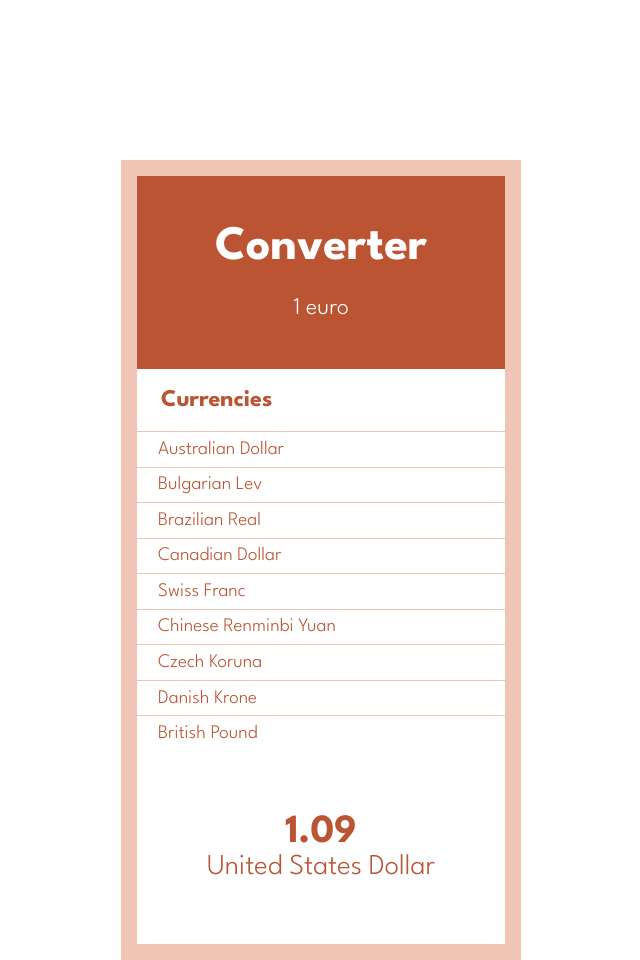
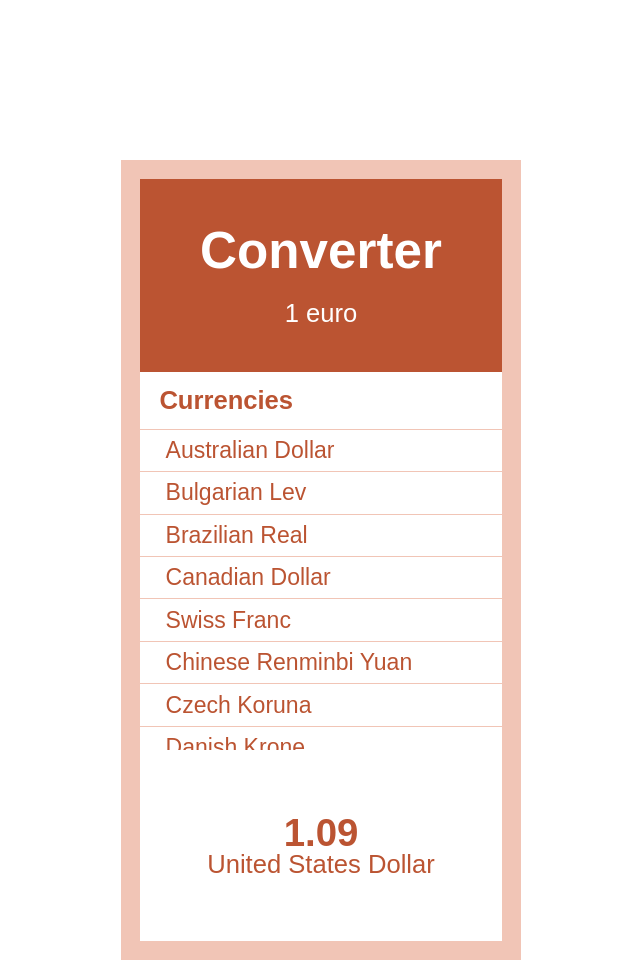
Before and after one commit to ThibaudMallet/ReactTraining2, a React app: page / in a window 1280 px wide. Shown: the whole page, without its empty margins (319-959 px from the left). Built offline with nearby package versions, Linux system fonts and the light colour scheme.

Commit message:
transition en scss

```diff
--- a/package.json
+++ b/package.json
@@ -1,5 +1,5 @@
 {
-  "name": "react-modele",
+  "name": "converter",
   "scripts": {
     "start": "cross-env NODE_ENV=development webpack serve --config config/webpack.dev.js",
     "build": "cross-env NODE_ENV=production webpack --config config/webpack.prod.js",
--- a/src/components/App/index.js
+++ b/src/components/App/index.js
@@ -1,5 +1,5 @@
 // == Import
-import './styles.css';
+import './styles.scss';
 import Header from '../Header';
 import Footer from '../Footer';
 import Main from '../Main';
--- a/src/components/App/styles.css
+++ b/src/components/App/styles.scss
@@ -1,11 +1,12 @@
+@use 'src/styles/vars';
+
 .app {
-  background-color: #f1c5b6;
+  background-color: vars.$color-alt;
   display: flex;
   flex-direction: column;
   height: 800px;
   width: 400px;
   margin: auto;
   margin-top: 20vh;
-  font-family: 'League Spartan', sans-serif;
-  padding: 1em;
+  padding: vars.$gutter * 1.5;
 }
--- a/src/components/Footer/index.js
+++ b/src/components/Footer/index.js
@@ -1,5 +1,5 @@
 // == Import
-import './style.css';
+import './style.scss';
 
 // == Composant
 function Footer() {
--- /dev/null
+++ b/src/components/Footer/style.scss
@@ -0,0 +1,21 @@
+@use 'src/styles/vars';
+
+.footer {
+  height: 200px;
+  display: flex;
+  flex-direction: column;
+  align-items: center;
+  justify-content: center;
+  padding: vars.$gutter * 1.2;
+  color: vars.$color;
+  background-color: vars.$color-light;
+
+  &__result {
+    font-weight: 700;
+    font-size: vars.$gutter * 3;
+  }
+
+  &__text {
+    font-size: vars.$gutter * 2;
+  }
+}
--- a/src/components/Header/index.js
+++ b/src/components/Header/index.js
@@ -1,12 +1,12 @@
 // == Import
-import './style.css';
+import './style.scss';
 
 // == Composant
 function Header() {
   return (
     <header className="header">
       <h1 className="header__title">Converter</h1>
-      <p className="header_text">1 euro</p>
+      <p className="header__text">1 euro</p>
     </header>
   );
 }
--- /dev/null
+++ b/src/components/Header/style.scss
@@ -0,0 +1,23 @@
+@use 'src/styles/vars';
+
+.header {
+  background-color: vars.$color;
+  color: vars.$color-light;
+  padding: vars.$gutter *3 0;
+  width: 100%;
+  height: 200px;
+  display: flex;
+  flex-direction: column;
+  justify-content: center;
+  align-items: center;
+
+  &__title {
+    font-size: vars.$gutter * 4;
+    font-weight: 700;
+    margin-bottom: 0.5em;
+  }
+
+  &__text {
+    font-size: vars.$gutter * 2;
+  }
+}
--- a/src/components/Main/ListItem/index.js
+++ b/src/components/Main/ListItem/index.js
@@ -1,5 +1,5 @@
 // == Import
-import './style.css';
+import './style.scss';
 import data from '../../../data/currencies';
 
 // == Composant
--- /dev/null
+++ b/src/components/Main/ListItem/style.scss
@@ -0,0 +1,19 @@
+@use 'src/styles/vars';
+
+.list {
+  text-decoration: none;
+
+  &__item {
+    font-weight: 500;
+    font-size: vars.$gutter * 1.8;
+    border-bottom: 0.1px solid vars.$color-alt;
+    padding: 0.4em 1.1em;
+    transition: background-color vars.$transition-slow;
+
+    &:hover {
+      background-color: vars.$color-alt;
+      cursor: pointer;
+      transition-duration: vars.$transition-fast;
+    }
+  }
+}
--- a/src/components/Main/index.js
+++ b/src/components/Main/index.js
@@ -1,5 +1,5 @@
 // == Import
-import './style.css';
+import './style.scss';
 import ListItems from './ListItem';
 
 // == Composant
--- /dev/null
+++ b/src/components/Main/style.scss
@@ -0,0 +1,18 @@
+@use 'src/styles/vars';
+
+.main {
+  height: 400px;
+  display: flex;
+  flex-direction: column;
+  align-items: left;
+  color: vars.$color;
+  background-color: vars.$color-light;
+  overflow: auto;
+
+  &__title {
+    font-weight: 700;
+    font-size: vars.$gutter * 2;
+    border-bottom: 0.1px solid vars.$color-alt;
+    padding: vars.$gutter * 1.2 vars.$gutter * 1.5;
+  }
+}
--- a/src/styles/_vars.scss
+++ b/src/styles/_vars.scss
@@ -0,0 +1,8 @@
+$color: #bb5432;
+$color-alt: #f1c5b6;
+$color-light: #fff;
+
+$gutter: 0.8rem;
+$font: 'Spartan', sans-serif;
+$transition-fast: 0.2s;
+$transition-slow: 1s;
--- a/src/styles/index.scss
+++ b/src/styles/index.scss
@@ -2,17 +2,8 @@
 @use 'vars';
 
 body {
-  font-family: sans-serif;
+  font-family: vars.$font;
+  background-color: vars.$color-light;
+  font-weight: 300;
+  color: vars.$color;
 }
-
-/*
-  // or you can import your own font
-  @font-face {
-    font-family: 'Roboto';
-    src: url('../assets/fonts/Roboto-Regular.ttf');
-  }
-
-  body {
-    font-family: 'Roboto', sans-serif;
-  }
-*/
```
Also changed, not shown: src/components/Footer/style.css (deleted), src/components/Header/style.css (deleted), src/components/Main/ListItem/style.css (deleted), src/components/Main/style.css (deleted).
